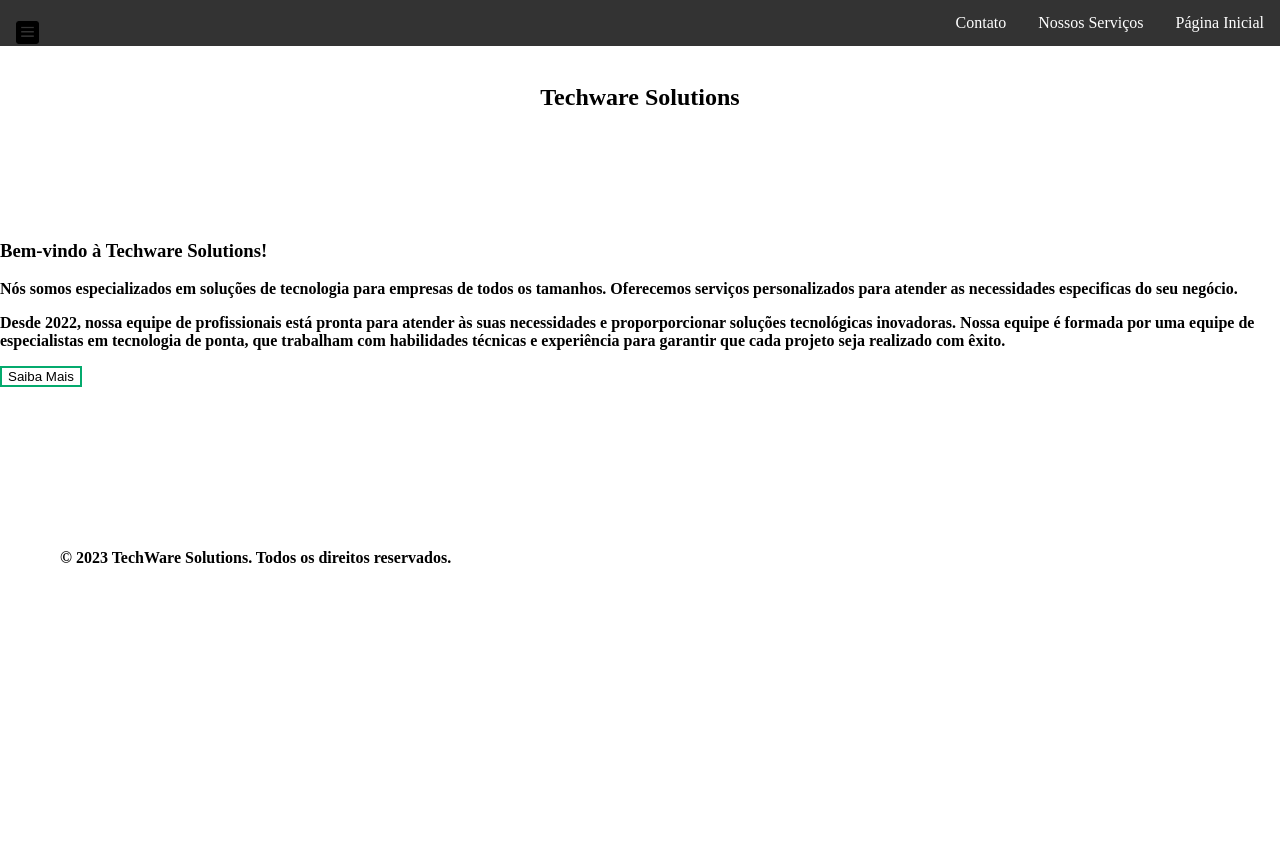
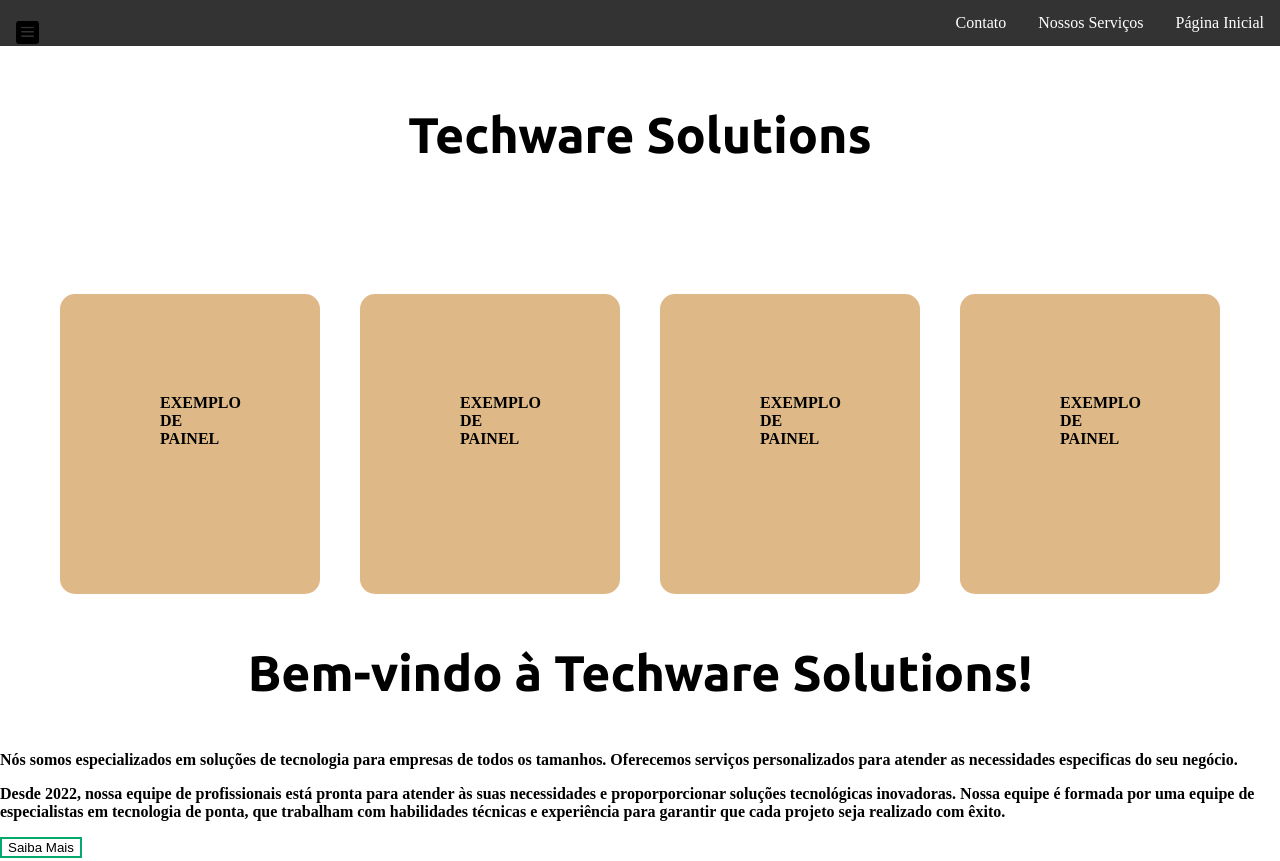
Before and after one commit to AlexandreCaueSouzaDaSilva/TechWare-Solutions, a plain HTML site: page index.html in a window 1280 px wide. Shown: the top 861 px of the page. Before the commit the page ends 800 px from the top, so only its background shows below. Drawn offline with Linux system fonts and the light colour scheme; a script that the page names is missing.

Commit message:
commit v2-2025

```diff
--- a/index.html
+++ b/index.html
@@ -10,7 +10,9 @@
     <link rel="stylesheet" href="contato.css">
     <link rel="stylesheet" href="cadasConcluido.css">
 
-
+    <link rel="preconnect" href="https://fonts.googleapis.com">
+<link rel="preconnect" href="https://fonts.gstatic.com" crossorigin>
+<link href="https://fonts.googleapis.com/css2?family=Ubuntu:wght@700&display=swap" rel="stylesheet">
 
 </head>
 
@@ -24,20 +26,20 @@
 
     <li>
     <a href="#">Página Inicial</a></li>
+
     <li class="dropdown">
     <a href="servicos.html" class="dropbtn"> Nossos Serviços</a>
-
     <div class="dropdown-content">
      <a href="DesenvolvimentoSoftware.html">Desenvolvimento de Software</a>
      <a href="Consultoria.html">Consultoria</a>
      <a href="Suporte.html">Suporte Técnico</a>
     </div>
       </li>
-      <li><a href="contato.html">Contato</a></li>
+      <li><a href="contato.html" class="dropdown">Contato</a></li>
    </ul>
 </nav>
 
-  <nav>
+<nav>
   <br>
 
     <header class="center">
@@ -51,12 +53,25 @@
 <br>
 <br>
 <br>
+  <section>
+<div class="container">
+  <div class="box">EXEMPLO DE PAINEL</div>
+  <div class="box">EXEMPLO DE PAINEL</div>
+  <div class="box">EXEMPLO DE PAINEL</div>
+  <div class="box">EXEMPLO DE PAINEL</div>
+</div>
+
+
+
+
+
 
  <section>
   <div>
-  <h3>Bem-vindo à Techware Solutions!</h3>
-    <p>Nós somos especializados em soluções de tecnologia para empresas de todos os tamanhos.
-      Oferecemos serviços personalizados para atender as necessidades especificas do seu negócio.</p>
+  <h1 class="h1index">Bem-vindo à Techware Solutions!</h1>
+
+    <p1>Nós somos especializados em soluções de tecnologia para empresas de todos os tamanhos.
+      Oferecemos serviços personalizados para atender as necessidades especificas do seu negócio.</p1>
 </div>
  <section>
 
--- a/style.css
+++ b/style.css
@@ -16,6 +16,35 @@
 
 }
 
+
+.container {
+  gap: 40px;
+  display: flex;
+  justify-content: center;
+  align-items: center;
+  border-radius: 15px;
+  position: relative;
+  left: 0px;
+  margin: 0;
+}
+
+.box {
+  background-color: burlywood;
+  border-radius: 15px;
+  width: 60px;
+  height:100px;
+  padding: 100px;
+  cursor: pointer;
+  opacity: 100%;
+  transition: opacity 0.3s ease-in-out;
+}
+.box:hover {
+  opacity: 70%;
+}
+
+  .modo-claro {
+    background-color: var(--cor-fundo-claro);
+}
 
   .modo-escuro {
     background-color: var(--cor-fundo-escuro);
@@ -109,6 +138,21 @@ a
   .hero-text button:hover {
     background-color: #ffbc00;
   }
+  .dropdown:hover {
+    background-color: #ffbc00
+  }
+
+h1 {
+    font-family: "Ubuntu", sans-serif;
+    font-weight: 700;
+    font-style: normal;
+    font-size: 50px;
+    text-align: center;
+  }
+
+
+
+
 
 
 .wrapper {
@@ -119,6 +163,7 @@ a
      position: right 120%;
      bottom: unset;
      float: bottom;
+     text-align: center;
 }
 
 .botaomenu {
```
Also changed, not shown: Consultoria.html (+3 -8 lines), consultoria.css (+11 -15 lines), contato.html (+17 -3 lines), menu.css (+9 -0 lines), menu.html (+1 -1 lines).
